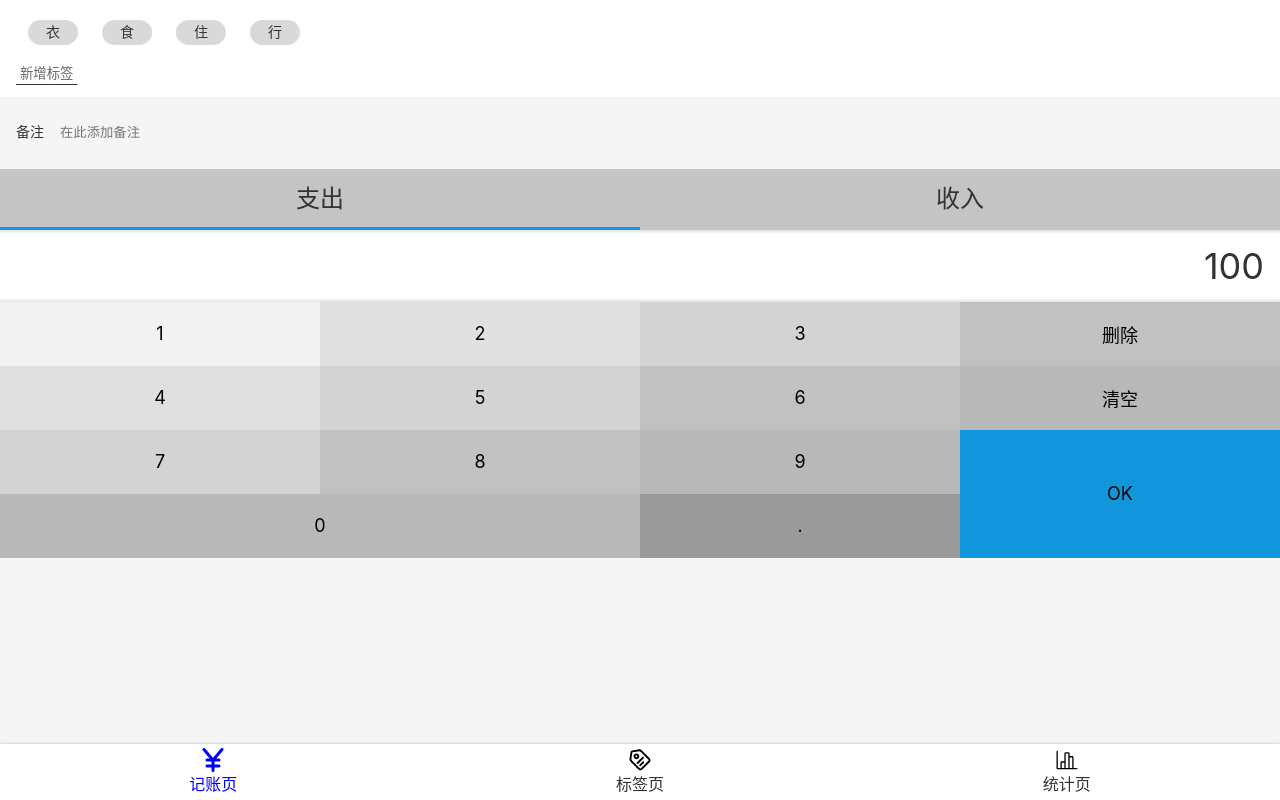
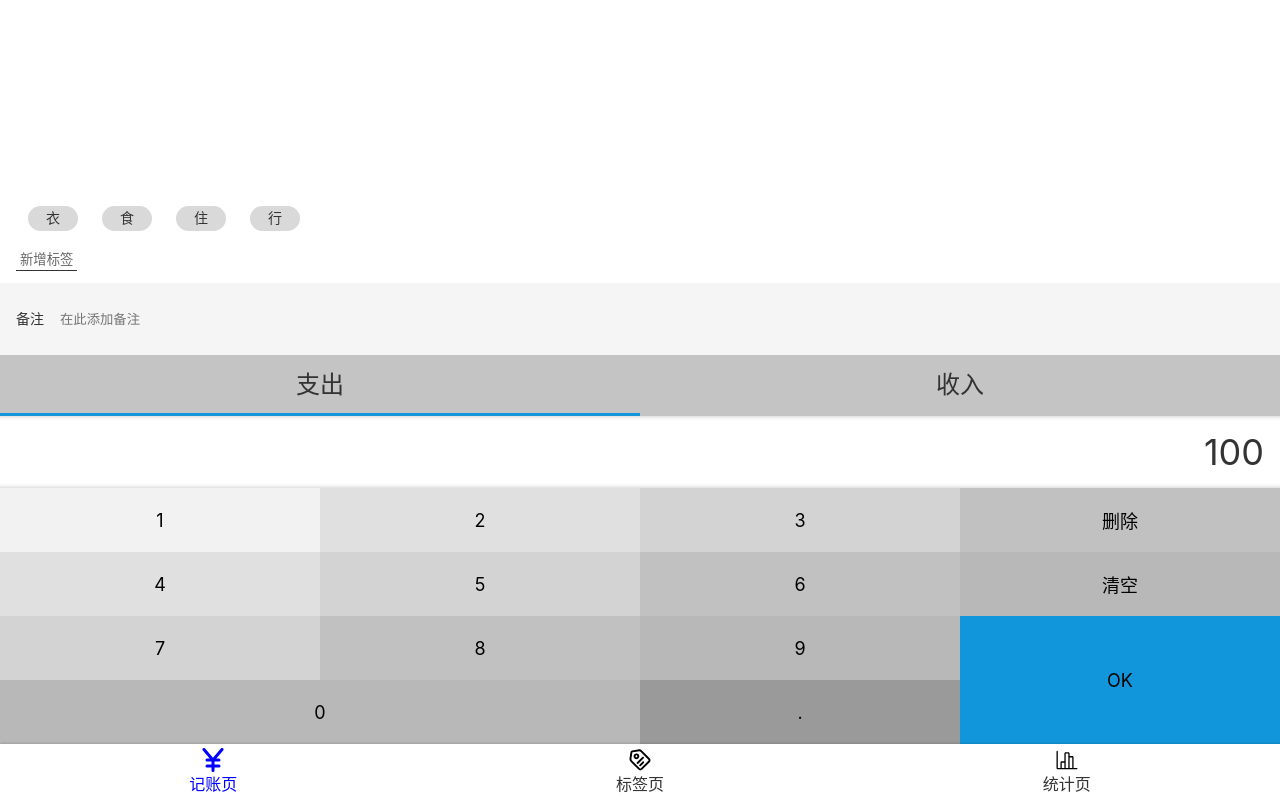
Before and after one commit to tgbf2674/morny-react, a React app: page /#/money in a window 1280 px wide. Built offline with nearby package versions, Linux system fonts and the light colour scheme.

Commit message:
Money.tsx 之 UI 完成

```diff
--- a/src/components/Layout.tsx
+++ b/src/components/Layout.tsx
@@ -15,7 +15,7 @@
 
 const Layout=(props: any)=>{
     return (
-        (<Wrapper><Main>{props.children}</Main><Nav /></Wrapper>)
+        (<Wrapper><Main className={props.className}>{props.children}</Main><Nav /></Wrapper>)
     )
 }
 
--- a/src/views/Money.tsx
+++ b/src/views/Money.tsx
@@ -5,6 +5,11 @@
 const TagSection = styled.section`
     background: #ffffff;
     padding: 12px 16px;
+    flex-grow: 1;
+    display: flex;
+    flex-direction: column;
+    justify-content: flex-end;
+    align-items: flex-start;
     > ol{
     padding: 0 -12px;
       > li {
@@ -125,10 +130,13 @@
     }
 `;
 
-
-
+const MyLayout = styled(Layout)`
+display: flex;
+flex-direction: column;
+`
 function Money() {
-    return (<Layout>
+    return (
+        <MyLayout>
             <TagSection>
                 <ol>
                     <li>衣</li>
@@ -169,7 +177,8 @@
                     <button className='dot'>.</button>
                 </div>
             </NumberPadSection>
-    </Layout>);
+        </MyLayout>
+    );
 }
 
 export default Money;
```
Also changed, not shown: 1 other file (tests, documents, lock files or other folders). Lines whose indentation alone changed are shown as unchanged.
